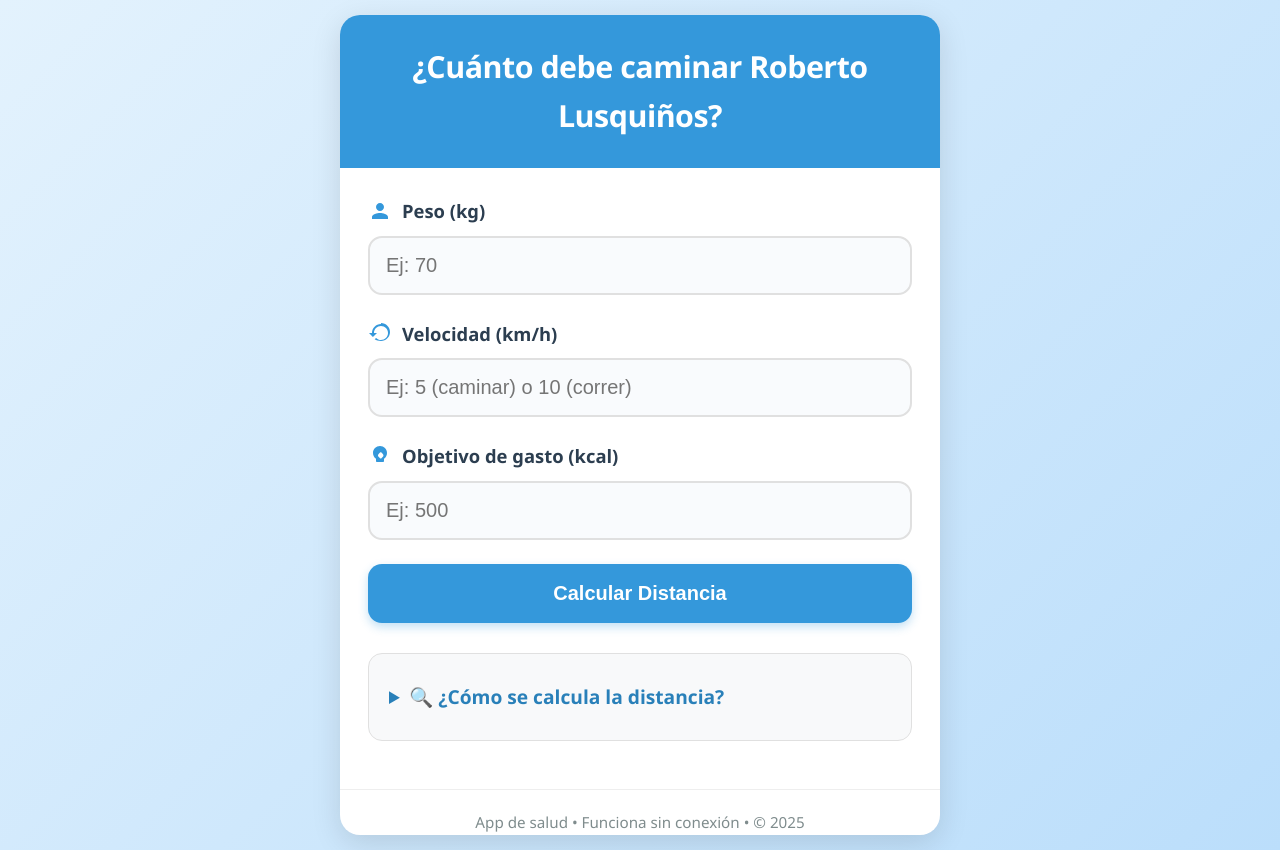
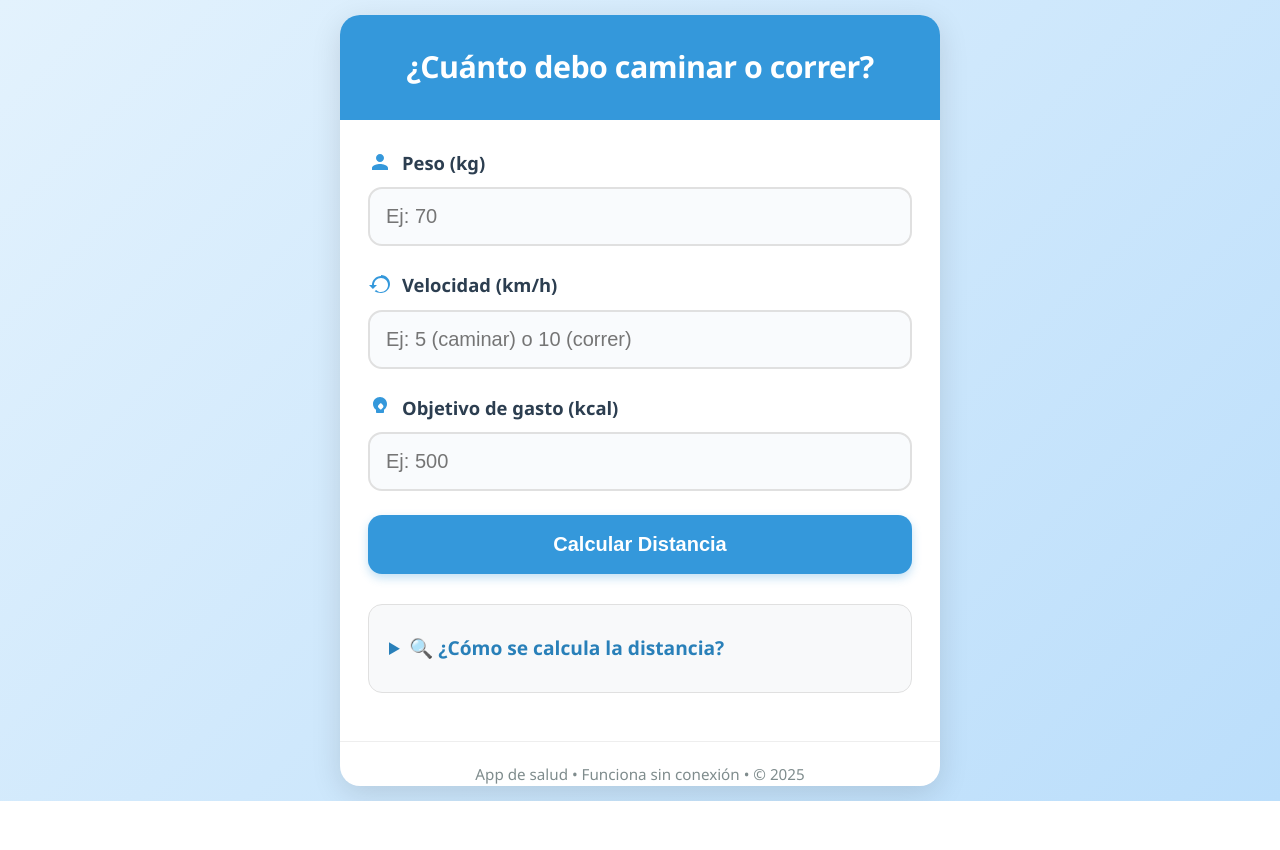
Before and after one commit to whoissif/QUEMAR-CALORIAS, a plain HTML site: page index.html in a window 1280 px wide. After the commit the page ends 801 px from the top, so only its background shows below. Drawn offline with Linux system fonts and the light colour scheme.

Commit message:
Update index.html

```diff
--- a/index.html
+++ b/index.html
@@ -182,7 +182,7 @@
 <body>
   <div class="container">
     <header>
-      <h1>¿Cuánto debe caminar Roberto Lusquiños?</h1>
+      <h1>¿Cuánto debo caminar o correr?</h1>
     </header>
 
     <div class="content">
```
